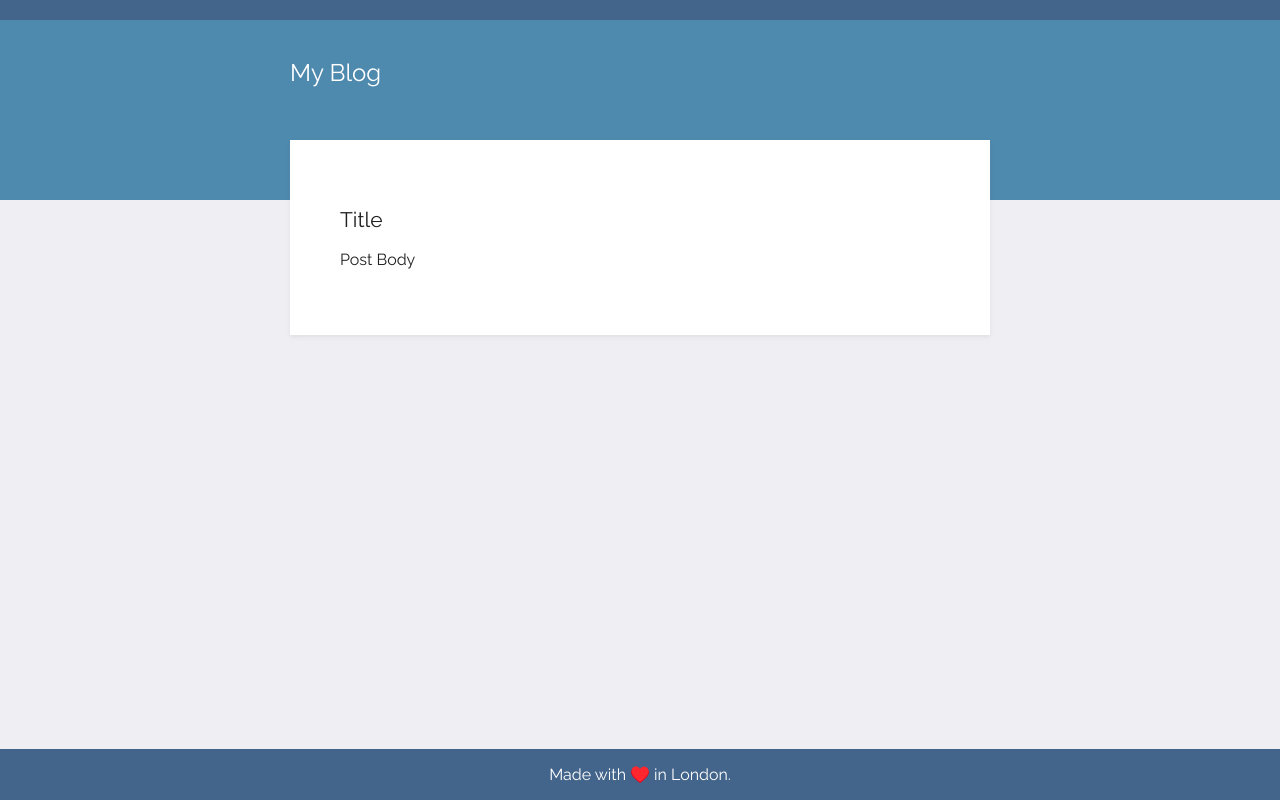
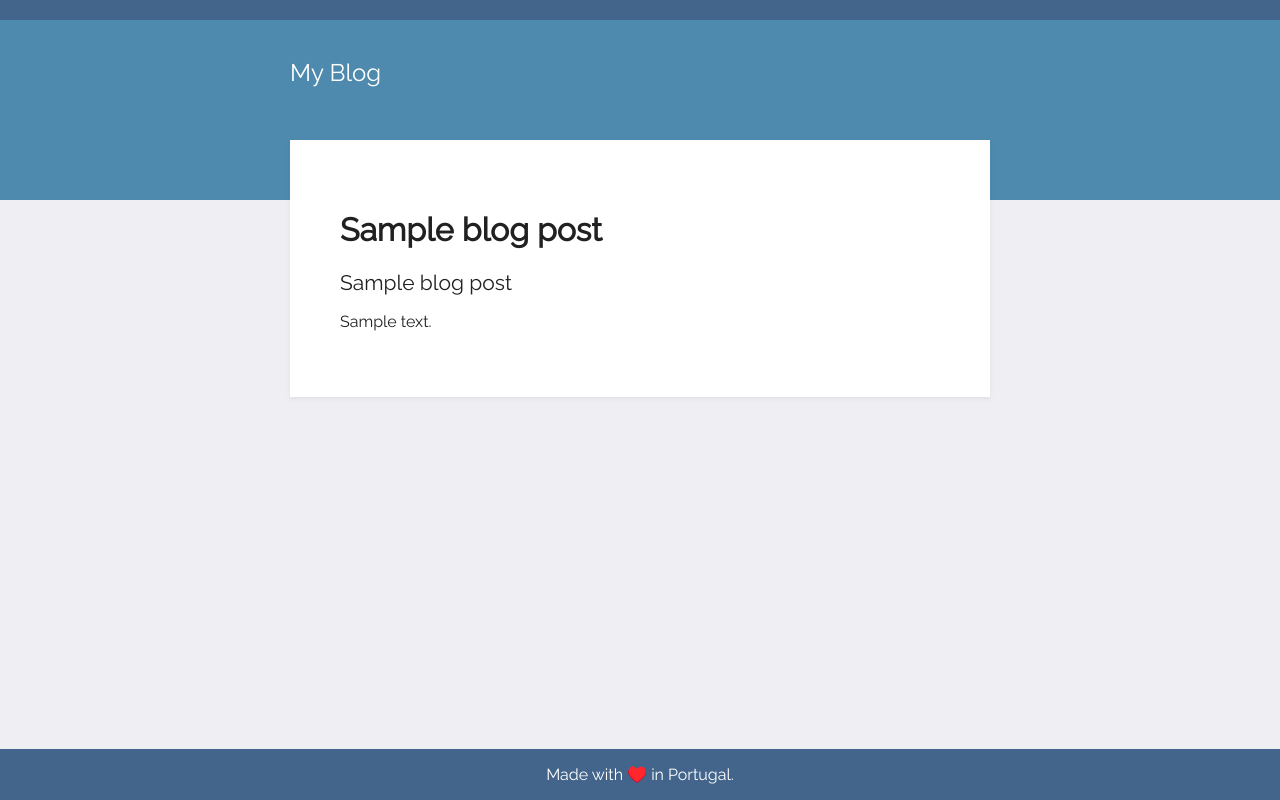
Before and after one commit to BrUn0-P1nh41r0/Day57_final_project, a Flask app: template templates/post.html in a window 1280 px wide. Run offline with Flask 3, Linux system fonts and the light colour scheme; the template is opened without the code that fills it: most values are stand-ins (such as "Sample title", 1, 10 or a date in 2020).

Commit message:
final project completed

```diff
--- a/main.py
+++ b/main.py
@@ -1,11 +1,23 @@
 from flask import Flask, render_template
-
+from post import Post
 
 app = Flask(__name__)
 
 @app.route('/')
 def home():
-    return render_template("index.html")
+    post = Post()
+    return render_template("index.html", post=post.data)
+
+@app.route('/post/<num>')
+def post_info(num):
+    post = Post().data
+    post_div = []
+    for data in post:
+        if data["id"] == int(num):
+            post_div.append(data)
+    print(post_div)
+    return render_template("post.html", post=post_div)
+
 
 if __name__ == "__main__":
     app.run(debug=True)
--- a/post.py
+++ b/post.py
@@ -1,2 +1,8 @@
+import requests
+
+BLOG_URL = "https://api.npoint.io/c790b4d5cab58020d391"
+
 class Post:
-    pass
+    def __init__(self):
+        self.response = requests.get(url=BLOG_URL)
+        self.data = self.response.json()
--- a/templates/post.html
+++ b/templates/post.html
@@ -12,15 +12,17 @@
         <div class="title"><h1>My Blog</h1></div>
            </div>
         <div class="content">
+            {% for data in post%}
             <div class="card">
-                <h2>Title</h2>
-                <p>Post Body</p>
+                <h1>{{data["title"]}}</h1>
+                <h2>{{data["subtitle"]}}</h2>
+                <p>{{data["body"]}}</p>
             </div>
-
+            {% endfor %}
     </div>
 </div>
 </body>
 <footer>
-    <p>Made with ♥️ in London.</p>
+    <p>Made with ♥️ in Portugal.</p>
 </footer>
 </html>
```
Also changed, not shown: templates/index.html (+10 -14 lines), 1 other file.
